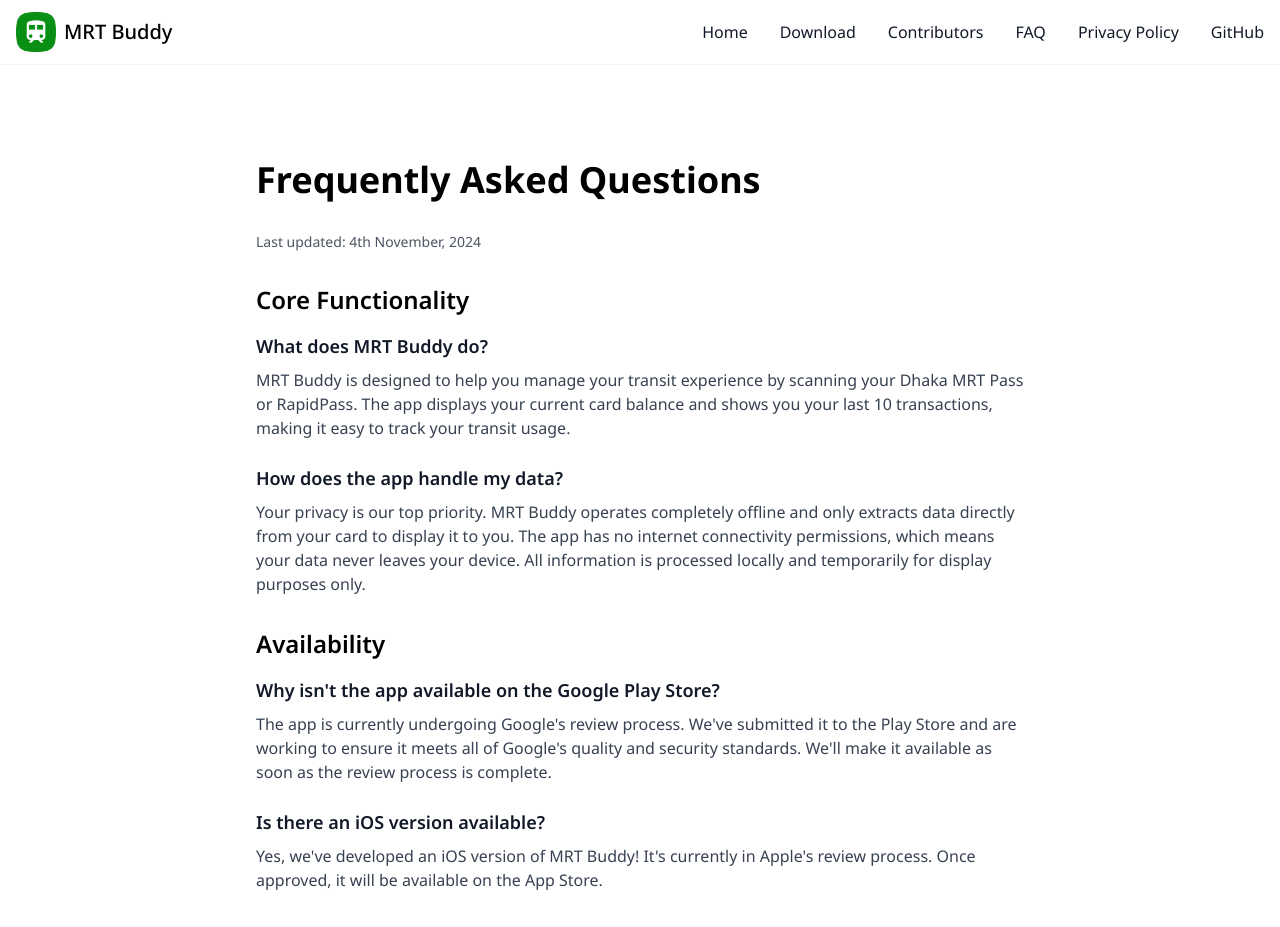
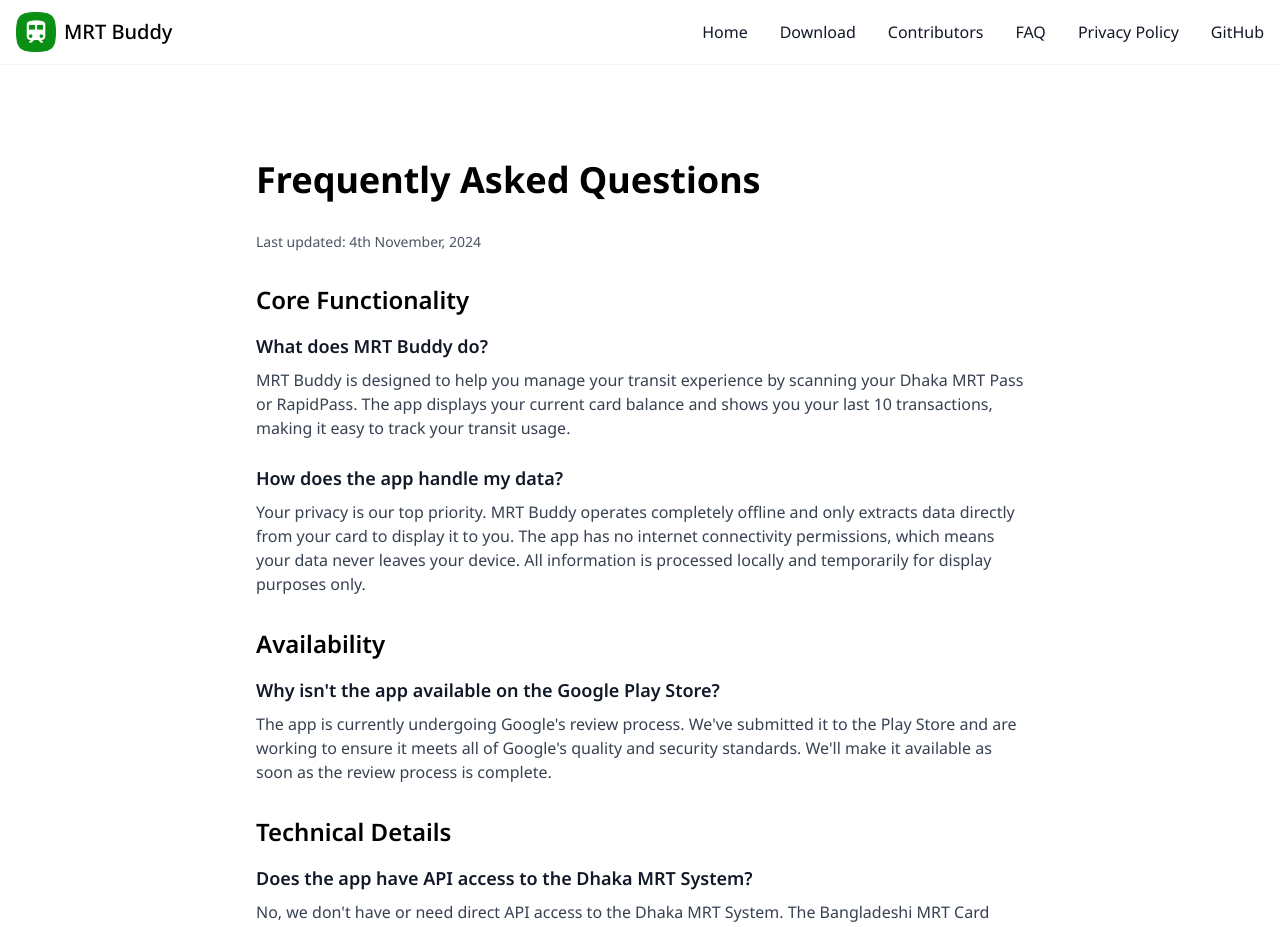
Before and after one commit to nomandhoni-cs/mrt-buddy, a Next.js app: page /faq in a window 1280 px wide. Shown: the top 927 px of the page. Built offline with nearby package versions, Linux system fonts and the light colour scheme.

Commit message:
chore: remove the ios availability question

```diff
--- a/pages/faq.js
+++ b/pages/faq.js
@@ -48,13 +48,6 @@
                     The app is currently undergoing Google's review process. We've submitted it to the Play Store and are working to ensure it meets all of Google's quality and security standards. We'll make it available as soon as the review process is complete.
                   </p>
                 </div>
-
-                <div>
-                  <h3 className="text-lg font-semibold text-gray-900 mb-2">Is there an iOS version available?</h3>
-                  <p className="text-gray-700">
-                    Yes, we've developed an iOS version of MRT Buddy! It's currently in Apple's review process. Once approved, it will be available on the App Store.
-                  </p>
-                </div>
               </div>
             </div>
 
```
